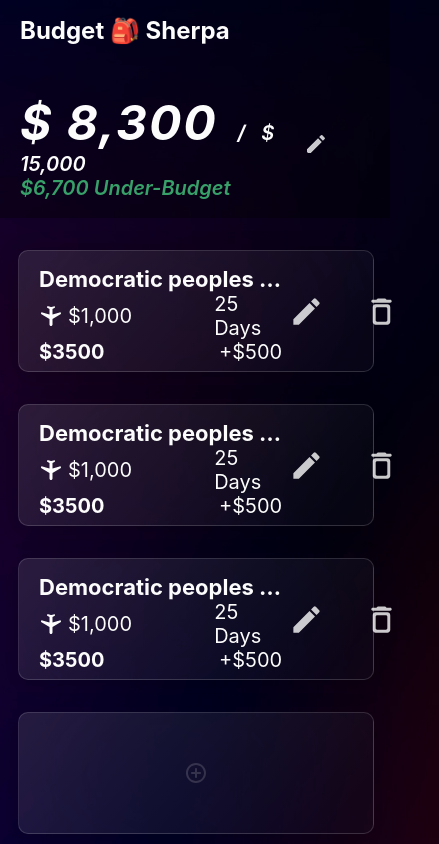
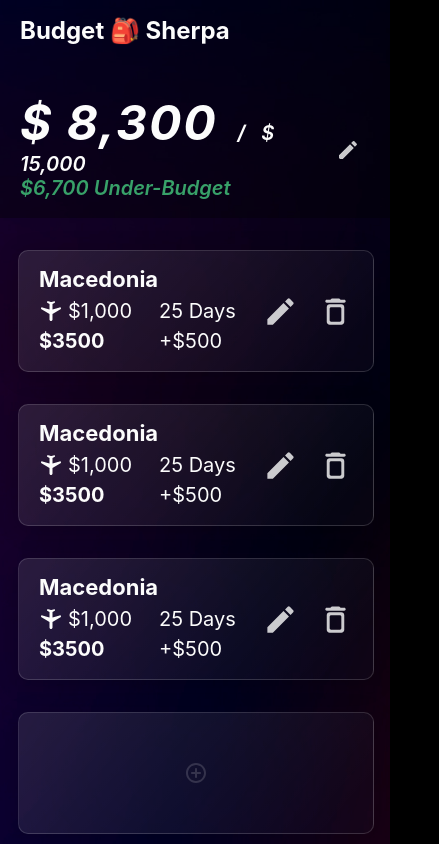
Before and after one commit to OperationFman/budget-sherpa, a Next.js app in the folder ui/: page / in a window 390 px wide. Shown: the whole page, 439 px wide, since content can reach past the window. Built offline with nearby package versions, Linux system fonts and the light colour scheme.

Commit message:
:bug: Fix scaling for mobile devices

```diff
--- a/ui/app/components/CountryCard.module.scss
+++ b/ui/app/components/CountryCard.module.scss
@@ -60,7 +60,7 @@ $cardHeight: 100px;
 
 .title {
 	padding: 5px 0 0 20px;
-	max-width: 250px;
+	max-width: 220px;
 	white-space: nowrap;
 	text-overflow: ellipsis;
 	overflow: hidden;
@@ -87,7 +87,7 @@ $cardHeight: 100px;
 }
 
 .commute {
-	width: 180px;
+	width: 120px;
 	margin-left: 20px;
 
 	display: flex;
@@ -135,7 +135,7 @@ $cardHeight: 100px;
 }
 
 .totalCost {
-	width: 180px;
+	width: 120px;
 	font-size: 20px;
 	font-weight: bold;
 
@@ -156,7 +156,11 @@ $cardHeight: 100px;
 }
 
 .deleteButton {
-	margin: 0 40px;
+	margin: 0 20px;
+
+	@include breakpoint(medium) {
+		margin: 0 40px;
+	}
 
 	&:hover {
 		color: #e53e3e;
--- a/ui/app/components/CountryCard.tsx
+++ b/ui/app/components/CountryCard.tsx
@@ -8,9 +8,7 @@ export const CountryCard = () => {
 		<div className={styles.cardContainer}>
 			<div className={styles.cardInfoContainer}>
 				<div className={styles.titleContainer}>
-					<div className={styles.title}>
-						Democratic peoples republic of the Congo
-					</div>
+					<div className={styles.title}>Macedonia</div>
 				</div>
 				<div className={styles.commuteAndDays}>
 					<div className={styles.commute}>
--- a/ui/app/components/Header.module.scss
+++ b/ui/app/components/Header.module.scss
@@ -81,7 +81,7 @@
 }
 
 .headerMobileEditButton {
-	padding: 0 32px 6px 0;
+	padding-top: 14px;
 	opacity: 0.8;
 	align-self: flex-end;
 
```
